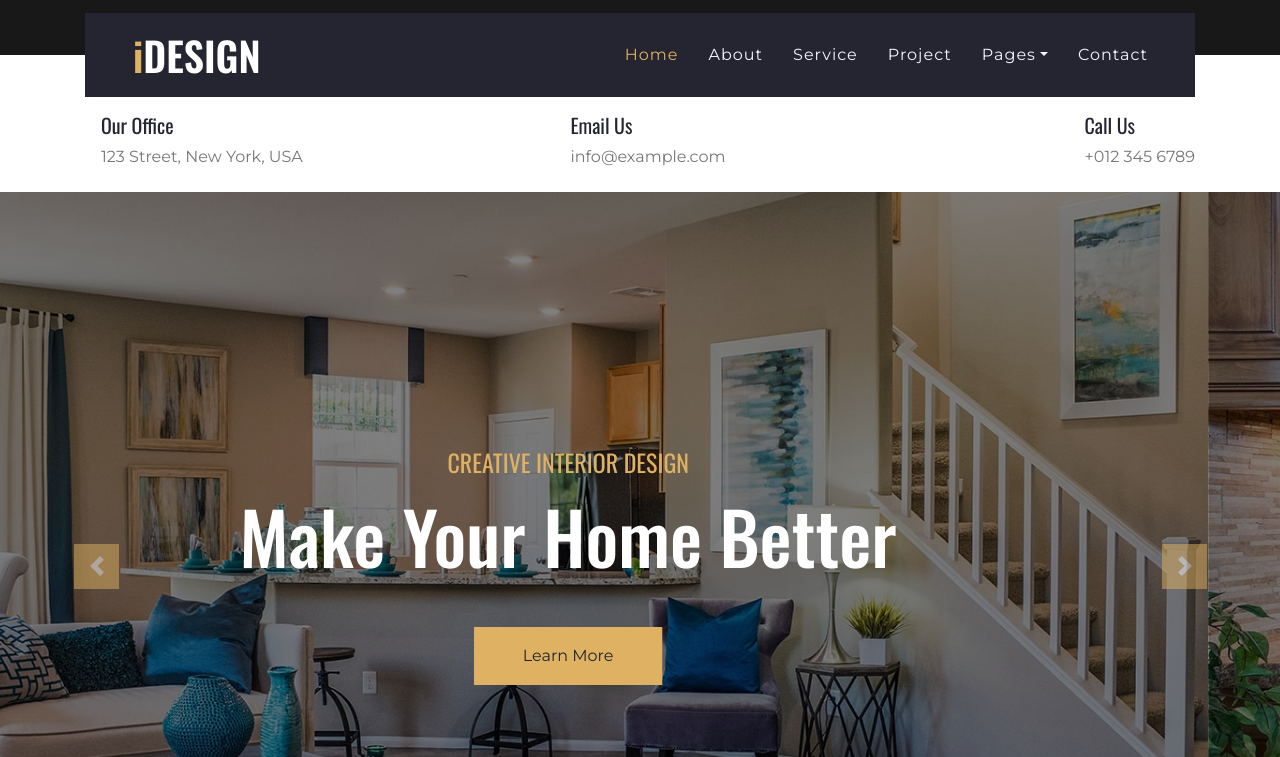
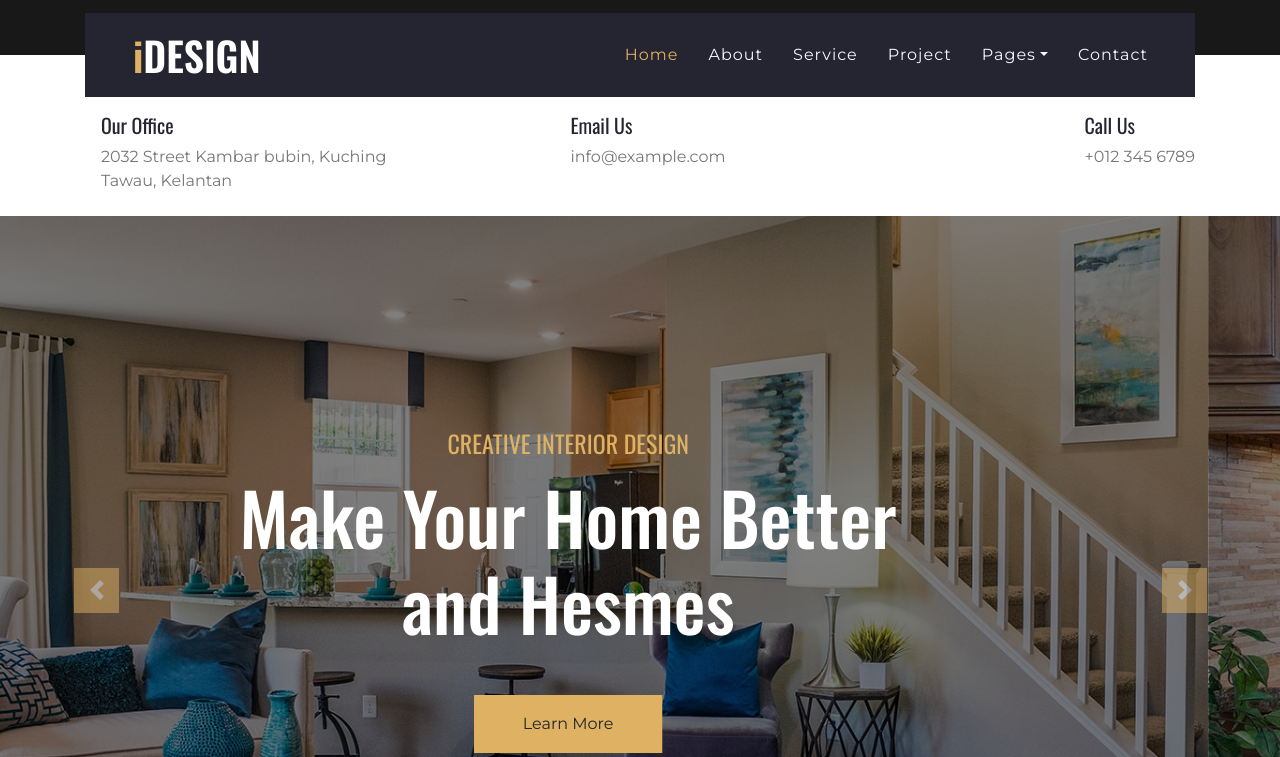
Before and after one commit to Chicoow/ChicoowesE, a plain HTML site: page index.html in a window 1280 px wide. Shown: the part 43-800 px from the top of the page. Drawn offline with nearby package versions, Linux system fonts and the light colour scheme; some packages are replaced by stand-ins of ours; a script that the page names is missing; a web font is replaced by a local one.

Commit message:
Update index.html

```diff
--- a/index.html
+++ b/index.html
@@ -3,7 +3,7 @@
 
 <head>
     <meta charset="utf-8">
-    <title>iDESIGN - Interior Design HTML Template</title>
+    <title>iDESIGN - Interior Design By Danish Niqqer</title>
     <meta content="width=device-width, initial-scale=1.0" name="viewport">
     <meta content="Free HTML Templates" name="keywords">
     <meta content="Free HTML Templates" name="description">
@@ -108,7 +108,7 @@
                         <h1 class="flaticon-office font-weight-normal text-primary m-0 mr-3"></h1>
                         <div class="d-flex flex-column">
                             <h5>Our Office</h5>
-                            <p class="m-0">123 Street, New York, USA</p>
+                            <p class="m-0">2032 Street Kambar bubin, Kuching Tawau, Kelantan</p>
                         </div>
                     </div>
                 </div>
@@ -145,7 +145,7 @@
                     <div class="carousel-caption d-flex flex-column align-items-center justify-content-center">
                         <div class="p-3" style="max-width: 800px;">
                             <h4 class="text-primary text-uppercase font-weight-normal mb-md-3">Creative Interior Design</h4>
-                            <h3 class="display-3 text-white mb-md-4">Make Your Home Better</h3>
+                            <h3 class="display-3 text-white mb-md-4">Make Your Home Better and Hesmes</h3>
                             <a href="" class="btn btn-primary py-md-3 px-md-5 mt-2 mt-md-4">Learn More</a>
                         </div>
                     </div>
```
